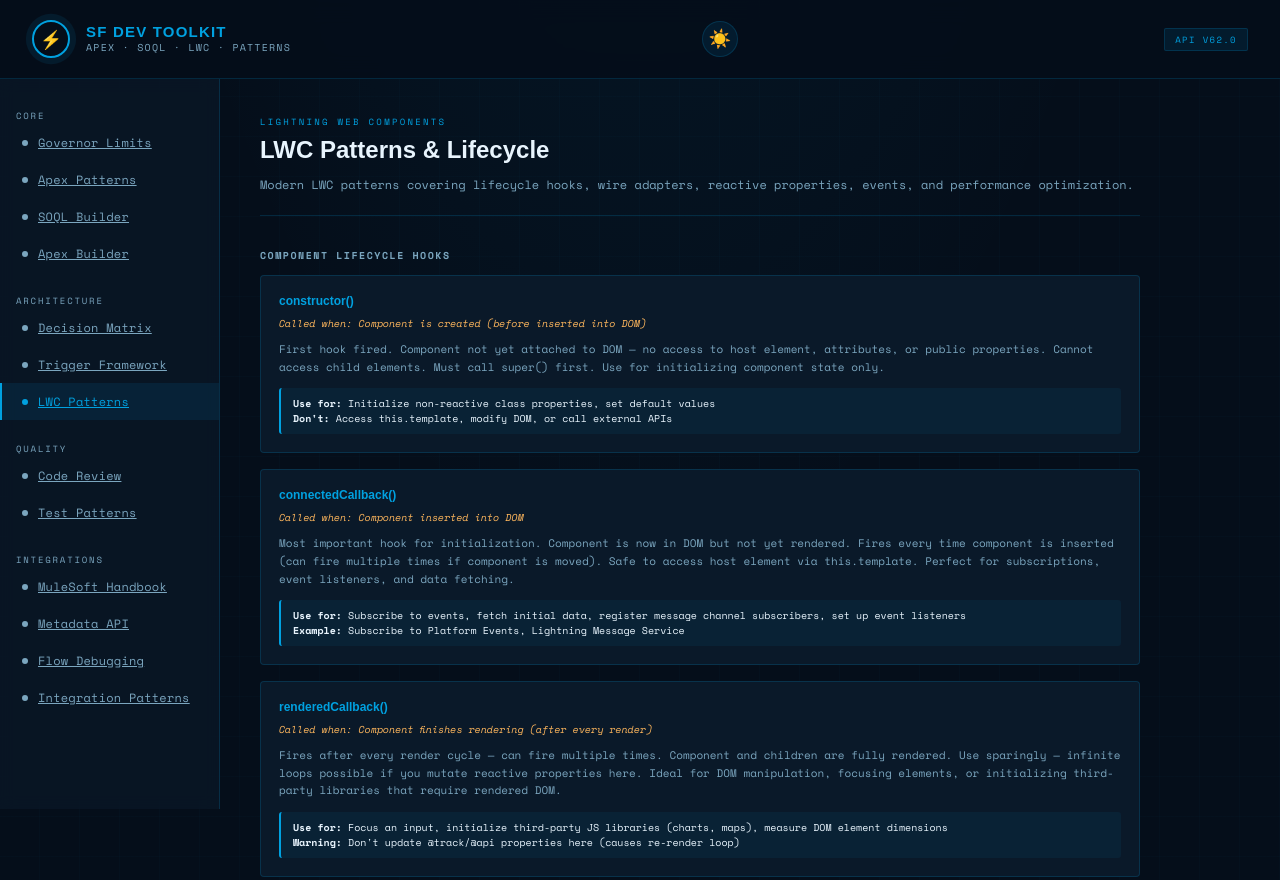
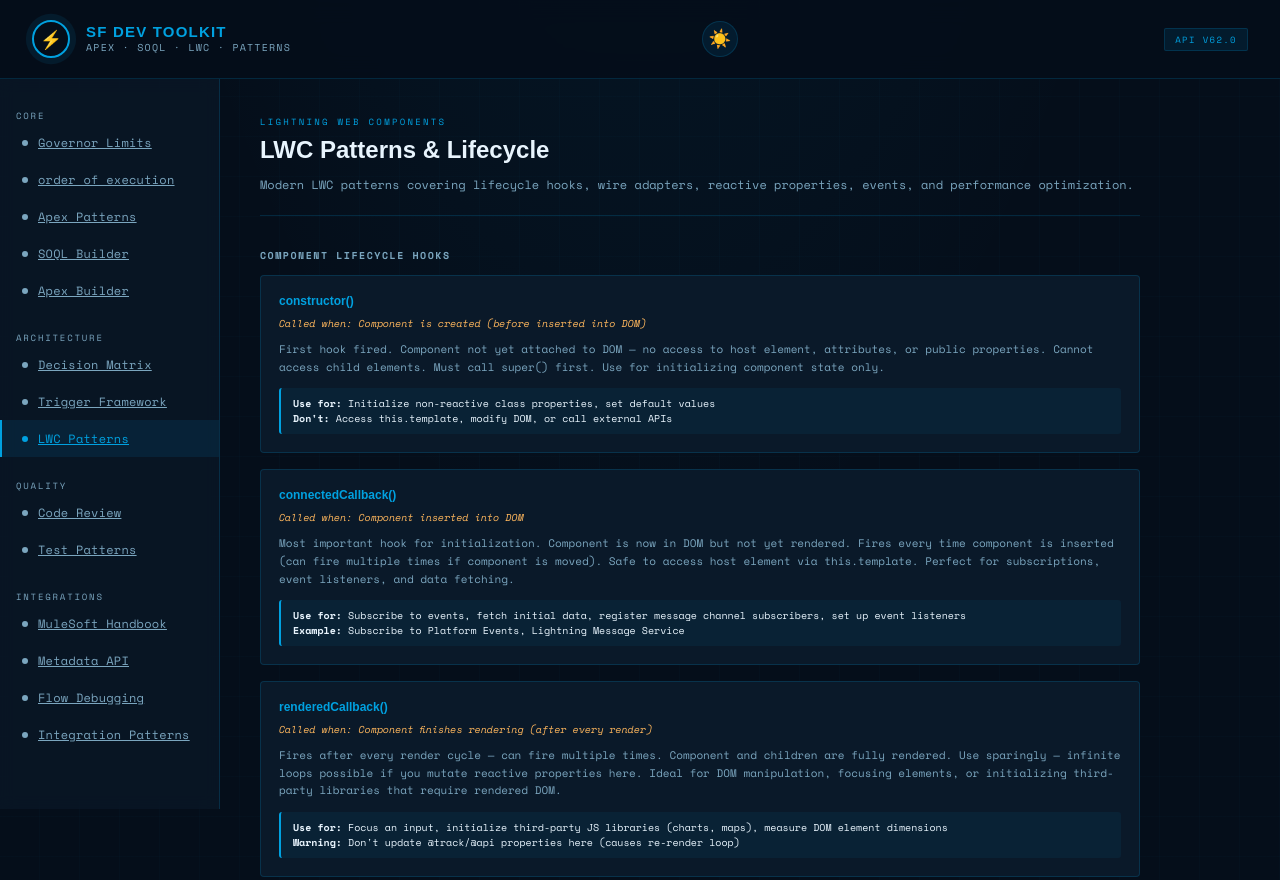
Before and after one commit to manobala1993/portfolio-site, a plain HTML site: page lwc-patterns.html in a window 1280 px wide. Shown: the top 880 px of the page. Drawn offline with nearby package versions, Linux system fonts and the light colour scheme; a web font is replaced by a local one.

Commit message:
Add link to order of execution page in sidebar

```diff
--- a/lwc-patterns.html
+++ b/lwc-patterns.html
@@ -1205,6 +1205,9 @@
     <div class="sidebar-section">Core</div>
     <a href="governor-limits.html" class="nav-item">
       <span class="nav-dot"></span>Governor Limits
+    </a>
+     <a href="order-of-execution.html" class="nav-item">
+      <span class="nav-dot"></span>order of execution
     </a>
     <a href="apex-patterns.html" class="nav-item">
       <span class="nav-dot"></span>Apex Patterns
```
